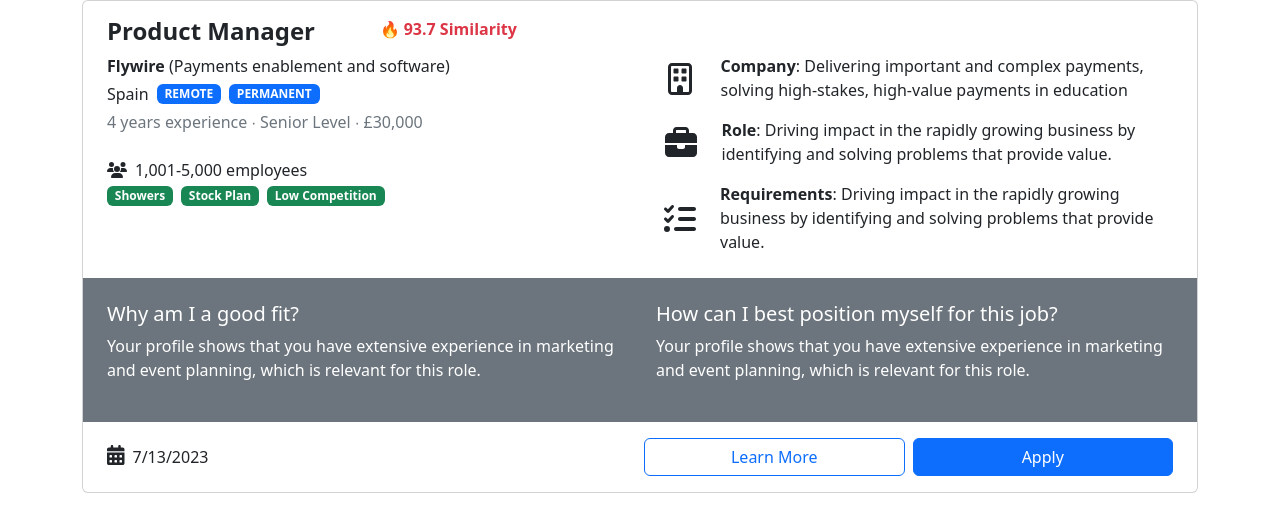
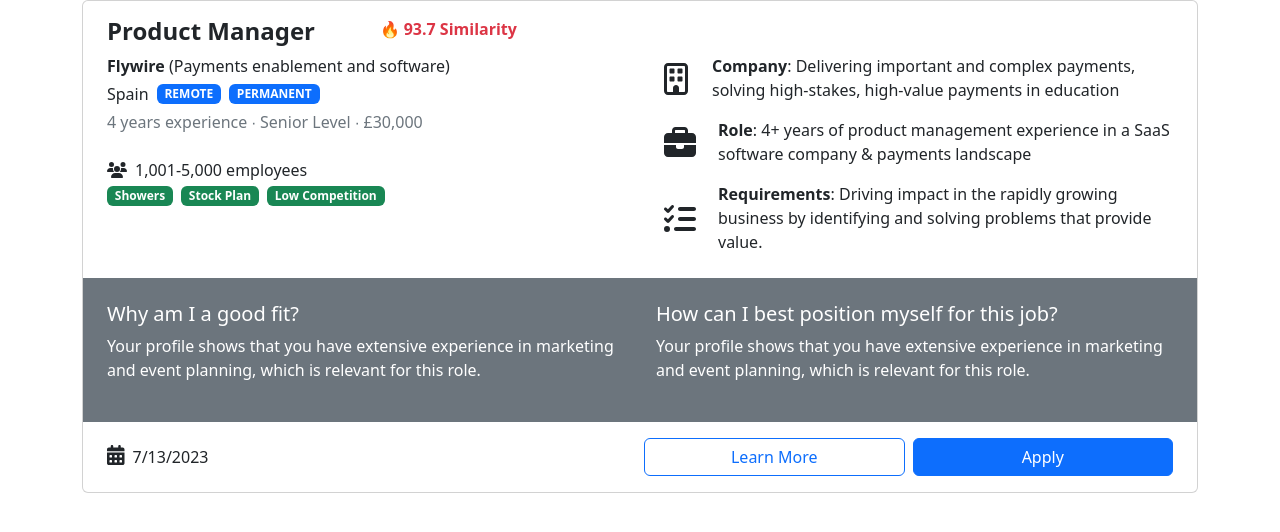
Before and after one commit to roberthangu/nextjobs, a React (Create React App) app: page / in a window 1280 px wide. Shown: the top 532 px of the page. Built offline with nearby package versions, Linux system fonts and the light colour scheme.

Commit message:
Job card: change icon spacing & add job activities

```diff
--- a/src/JobCard.tsx
+++ b/src/JobCard.tsx
@@ -89,7 +89,7 @@
         <Stack direction={props.stackDirection} className="gap-3">
             <Stack direction="horizontal" gap={4}>
                 <div
-                    style={{ width: "60px", height: "30px" }}
+                    style={{ width: "30px", height: "30px" }}
                     className="text-center"
                 >
                     <FontAwesomeIcon icon={faBuilding} className="fs-2" />
@@ -101,7 +101,7 @@
             </Stack>
             <Stack direction="horizontal" gap={4}>
                 <div
-                    style={{ width: "60px", height: "30px" }}
+                    style={{ width: "30px", height: "30px" }}
                     className="text-center"
                 >
                     <FontAwesomeIcon
@@ -111,12 +111,12 @@
                 </div>
                 <p className="m-0">
                     <span className="fw-semibold">Role</span>:{" "}
-                    {props.roleReqsShort}
+                    {props.roleActivitiesShort}
                 </p>
             </Stack>
             <Stack direction="horizontal" gap={4}>
                 <div
-                    style={{ width: "60px", height: "30px" }}
+                    style={{ width: "30px", height: "30px" }}
                     className="text-center"
                 >
                     <FontAwesomeIcon icon={faListCheck} className="fs-2" />
```
